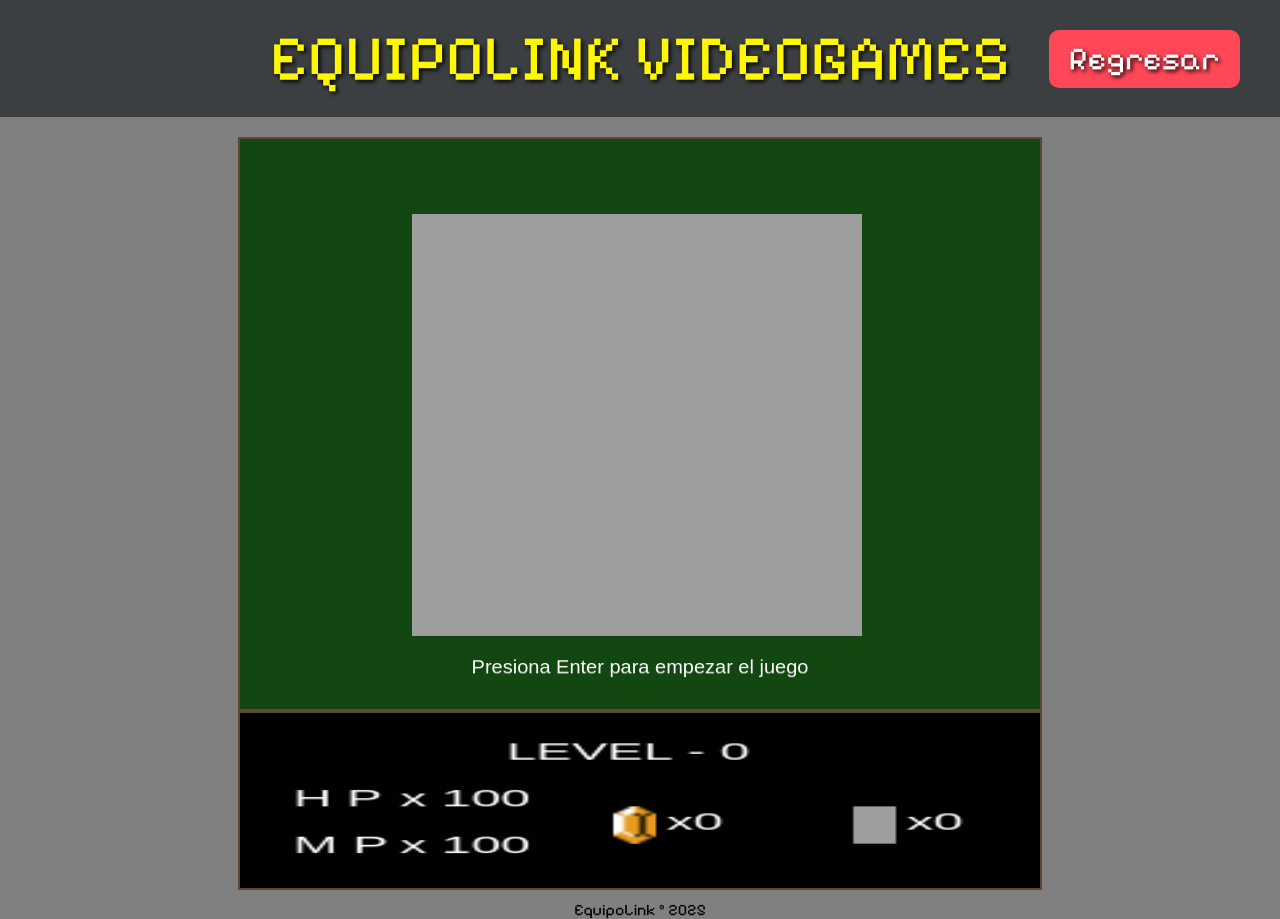
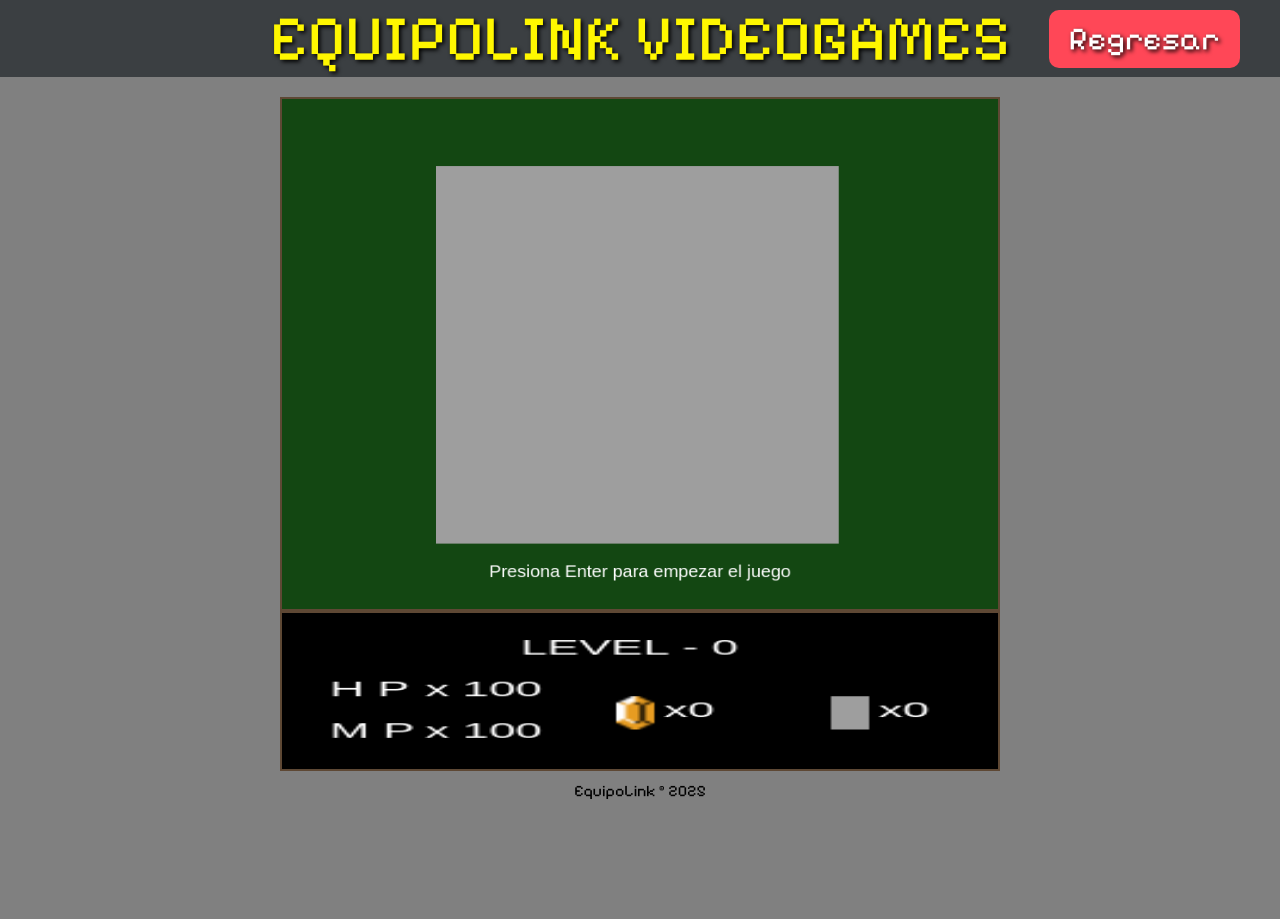
Before and after one commit to DanAG-Am/EquipoLink, a plain HTML site: page Videojuego/Prototipo/html/prototipo.html in a window 1280 px wide. After the commit the page ends 800 px from the top, so only its background shows below. Drawn offline with Linux system fonts and the light colour scheme.

Commit message:
Updated css for prototype.js

```diff
--- a/Videojuego/Prototipo/css/styles.css
+++ b/Videojuego/Prototipo/css/styles.css
@@ -19,7 +19,7 @@ body {
 /* Header estilo THE LOST SENTINEL */
 header {
   width: 100%;
-  padding: 20px 40px;
+  padding: 0px 40px;
   display: flex;
   justify-content: center;
   align-items: center;
@@ -65,7 +65,7 @@ canvas {
   background-color: #134712;
   margin-top: 10px;
   width: 100%;
-  max-width: 900px;
+  max-width: 720px;
   height: auto;
   aspect-ratio: 2.8 / 2;
 }
@@ -73,7 +73,7 @@ canvas {
 #uiCanvas {
   background-color: black;
   width: 100%;
-  max-width: 900px;
+  max-width: 720px;
   height: auto;
   aspect-ratio: 9 / 2;
 }
```
